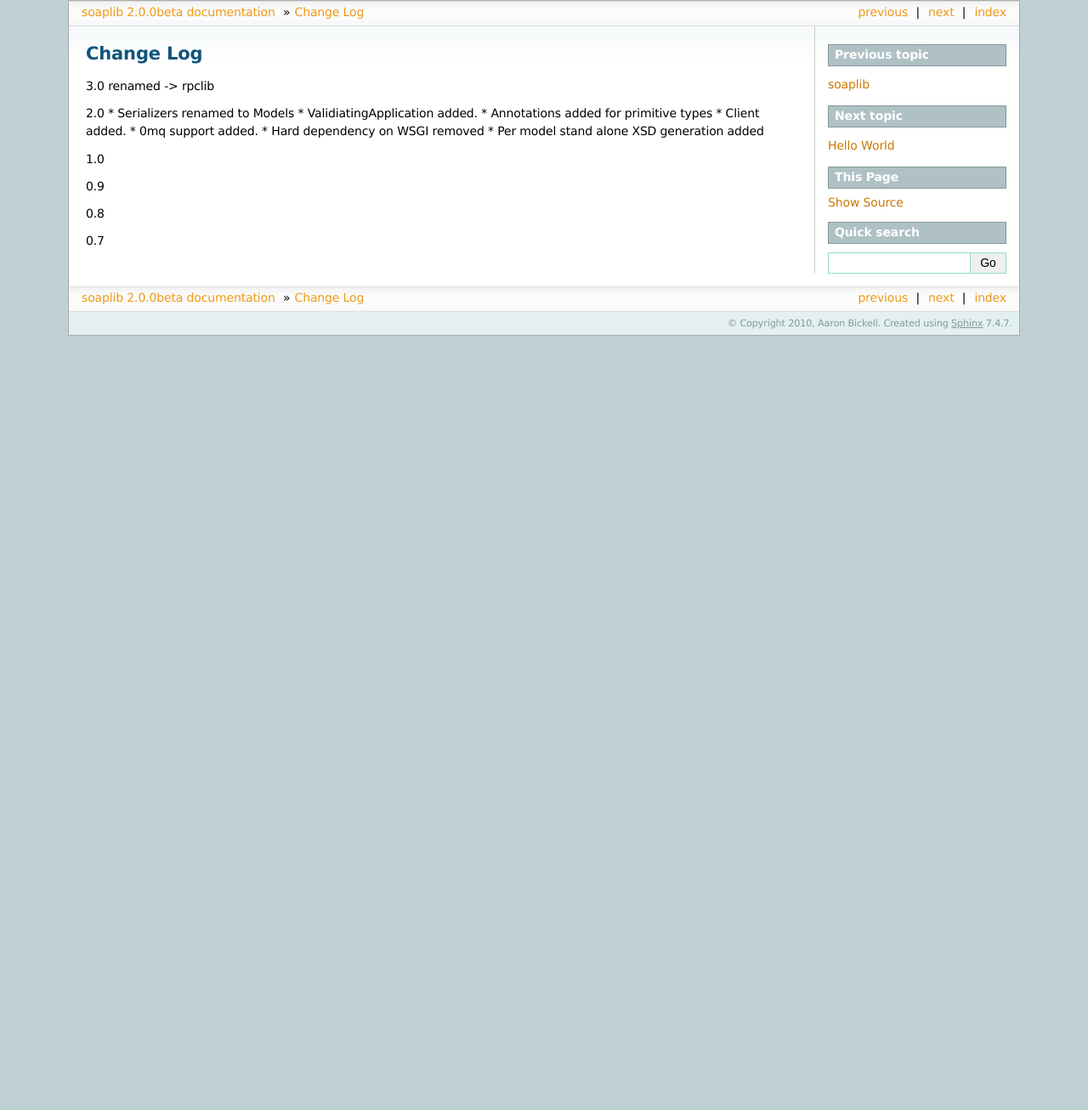
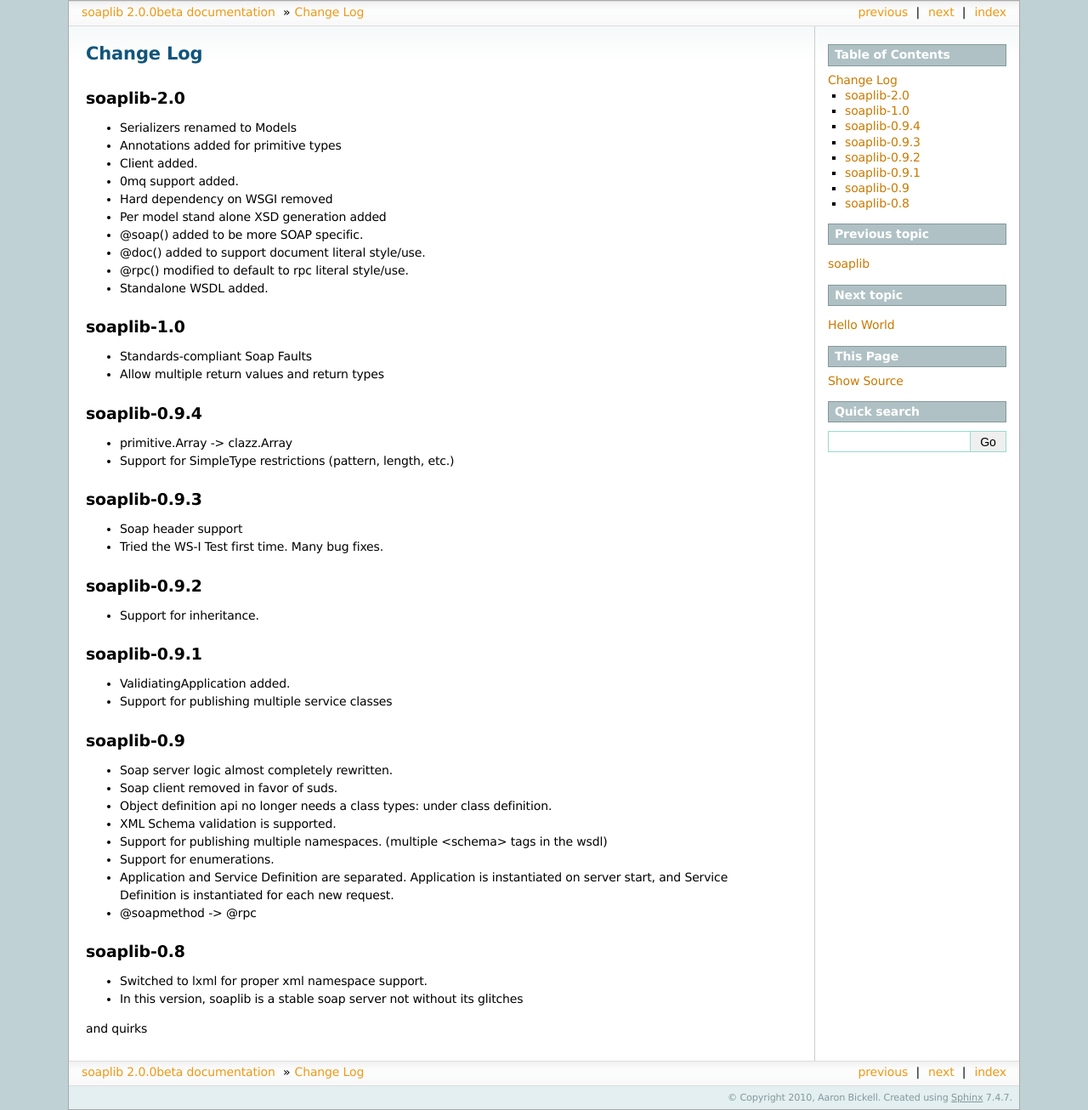
Before and after one commit to arskom/spyne, a Sphinx documentation site: the page built from doc/source/pages/changelog.rst, in a window 1280 px wide. Shown: the whole page at 85% size. Built offline with Sphinx 7.4.7, drawn with Linux system fonts in a browser that asks for light colours; before the commit the page ends 900 px from its top, so only the background shows below that.

Commit message:
Updating documentation.

```diff
--- a/doc/source/pages/changelog.rst
+++ b/doc/source/pages/changelog.rst
@@ -1,24 +1,65 @@
 Change Log
 ------------
 
-3.0
-renamed -> rpclib
+soaplib-2.0
+===========
 
-
-2.0
 * Serializers renamed to Models
-* ValidiatingApplication added.
 * Annotations added for primitive types
 * Client added.
 * 0mq support added.
 * Hard dependency on WSGI removed
 * Per model stand alone XSD generation added
-
-1.0
+* @soap() added to be more SOAP specific.
+* @doc() added to support document literal style/use.
+* @rpc() modified to default to rpc literal style/use.
+* Standalone WSDL added.
 
 
-0.9
+soaplib-1.0
+===========
+* Standards-compliant Soap Faults
+* Allow multiple return values and return types
 
-0.8
+soaplib-0.9.4
+===============
 
-0.7
+* primitive.Array -> clazz.Array
+* Support for SimpleType restrictions (pattern, length, etc.)
+
+soaplib-0.9.3
+===============
+
+* Soap header support
+* Tried the WS-I Test first time. Many bug fixes.
+
+soaplib-0.9.2
+===============
+
+* Support for inheritance.
+
+soaplib-0.9.1
+===============
+
+* ValidiatingApplication added.
+* Support for publishing multiple service classes
+
+soaplib-0.9
+===============
+
+* Soap server logic almost completely rewritten.
+* Soap client removed in favor of suds.
+* Object definition api no longer needs a class types: under class definition.
+* XML Schema validation is supported.
+* Support for publishing multiple namespaces. (multiple <schema> tags in the wsdl)
+* Support for enumerations.
+* Application and Service Definition are separated. Application is instantiated on server start, and Service Definition is instantiated for each new request.
+* @soapmethod -> @rpc
+
+
+soaplib-0.8
+===============
+
+* Switched to lxml for proper xml namespace support.
+* In this version, soaplib is a stable soap server not without its glitches
+and quirks
```
Also changed, not shown: doc/source/index.rst (+7 -0 lines), doc/source/pages/wsdl.rst (added, +12 -0 lines), 1 other file.
